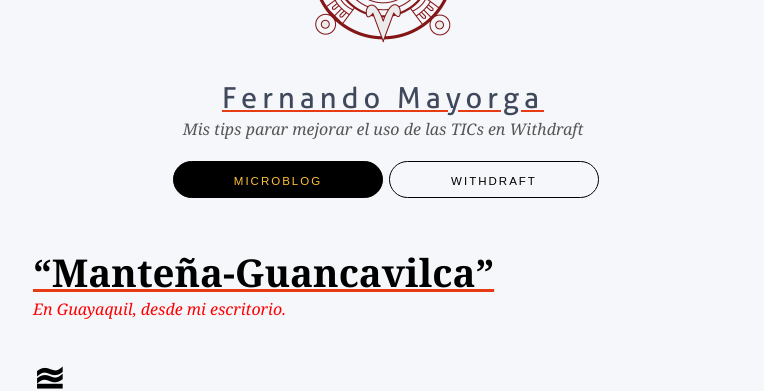
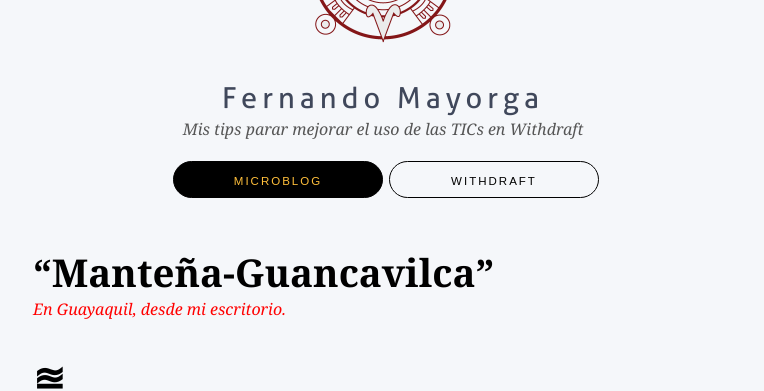
Before and after one commit to fernanz/fernanz.github.io, a Jekyll site: the page built from index.html, in a window 1280 px wide. Shown: the part 273-664 px from the top of the page, without its empty margins (257-1021 px from the left). Built offline with Jekyll 4.4.1, drawn with Linux system fonts in a browser that asks for light colours; some web fonts are replaced; Markdown is read by kramdown in place of the engine named in the settings; comment, search, counter and statistics services are not loaded.

Commit message:
links fixed
retorno

```diff
--- a/css/_aside.scss
+++ b/css/_aside.scss
@@ -8,8 +8,6 @@
 
   a, a:link, a:visited {
     color: $color-subtle;
-    text-decoration-color: $color-faded;
-    text-decoration-syle: dotted;
   }
 
   p {
--- a/css/_links.scss
+++ b/css/_links.scss
@@ -1,7 +1,6 @@
 a, a:link, a:visited {
   color: $color-text;
-  text-decoration-color: $color-faded;
-  text-decoration-syle: dotted;
+  text-decoration: none;
   @include transition(color, .3s, ease-in-out);
 }
 a:hover, a:focus, a:active {
--- a/css/main.css
+++ b/css/main.css
@@ -356,8 +356,7 @@ aside b {
 
 a, a:link, a:visited {
   color: #000;
-  text-decoration-color: #e63b15;
-  text-decoration-syle: dotted;
+  text-decoration: none;
   -webkit-transition: color 0.3s ease-in-out;
   -moz-transition: color 0.3s ease-in-out;
   -o-transition: color 0.3s ease-in-out;
@@ -673,9 +672,7 @@ header {
   padding: 2rem 0 1.25rem 0;
   position: relative; }
   #aside a, #aside a:link, #aside a:visited {
-    color: #40485b;
-    text-decoration-color: #e63b15;
-    text-decoration-syle: dotted; }
+    color: #40485b; }
   #aside p {
     font-size: 1.125rem;
     line-height: 1.875rem;
```
Also changed, not shown: 1 other file.
